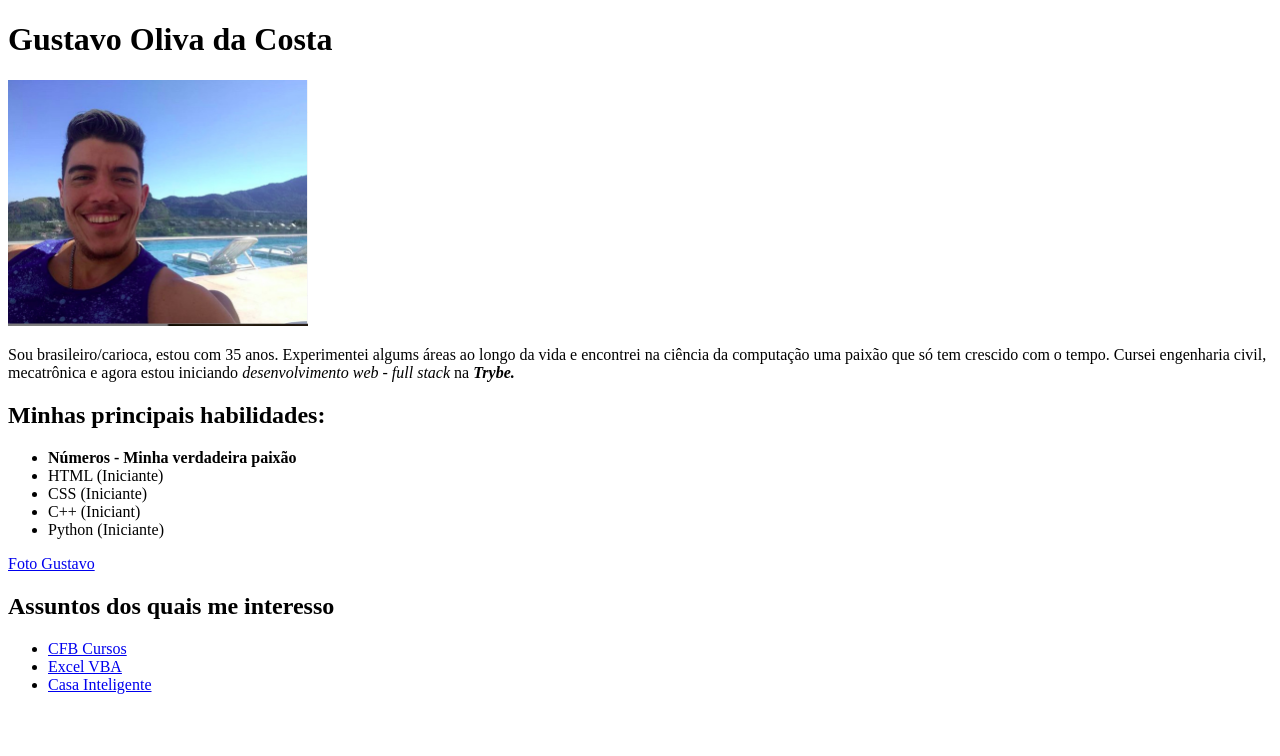
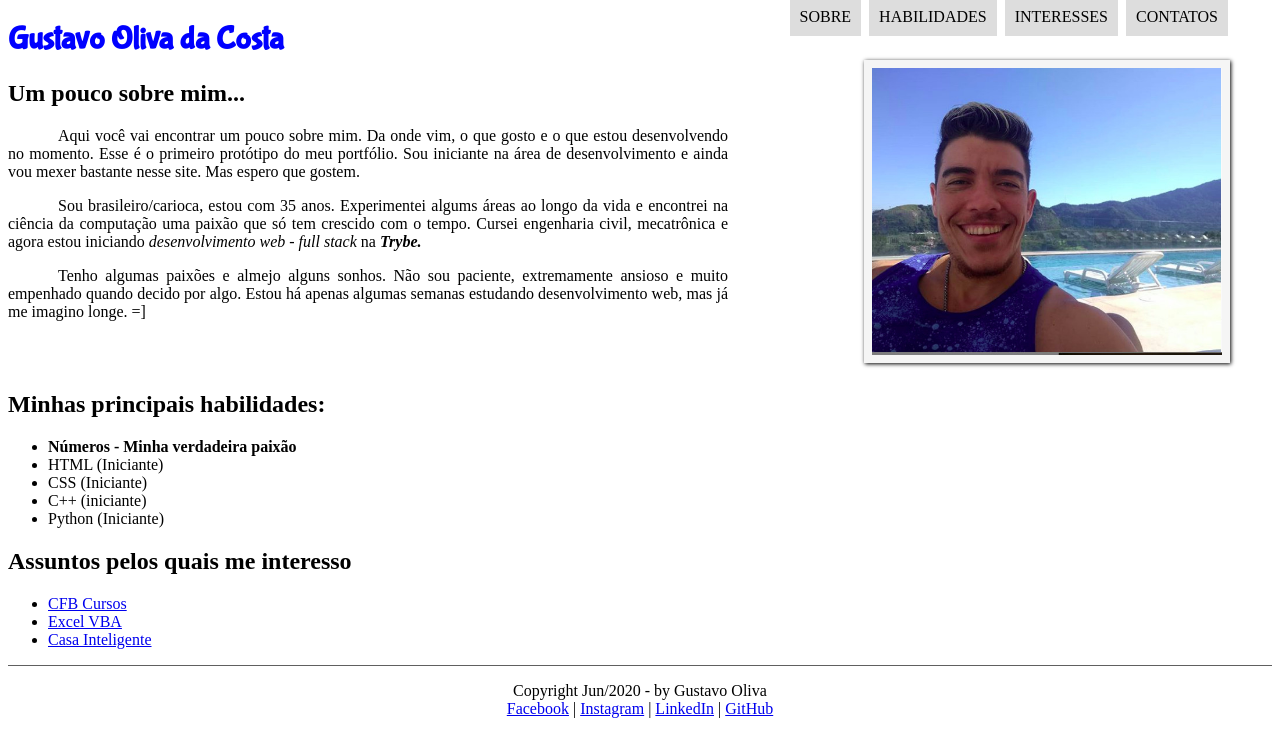
Before and after one commit to TGus17/gustavo-oliva-github-io, a plain HTML site: page index.html in a window 1280 px wide. Drawn offline with Linux system fonts and the light colour scheme.

Commit message:
Estilizando um pouco com css

```diff
--- a/estilo.css
+++ b/estilo.css
@@ -0,0 +1,69 @@
+@charset "UTF-8";
+@import url('https://fonts.googleapis.com/css2?family=Bubblegum+Sans&display=swap');
+
+/* Formatação do Cabeçalho */
+header#cabecalho {
+    height: 350px;
+    display: block;
+    width: 720px;
+}
+
+header#cabecalho h1 {
+    font-family: 'Bubblegum Sans', cursive;
+    color: blue;
+}
+
+header#cabecalho p {
+    text-indent: 50px;
+    text-align: justify;
+}
+
+/* Formatação da Foto */
+header#cabecalho img#foto {
+    position: absolute;
+    top: 60px;
+    right: 50px;
+    border: 8px solid whitesmoke;
+    box-shadow: 1px 1px 4px;
+}
+
+/* Formatação do Menu */
+nav#menu {
+    display: block;
+}
+
+nav#menu h2 {
+    display: none;
+}
+
+nav#menu ul {
+    list-style: none;
+    text-transform: uppercase;
+    position: absolute;
+    top: -20px;
+    right: 50px;
+}
+
+nav#menu li {
+    display: inline-block;
+    background-color: #dddddd;
+    padding: 10px;
+    margin: 2px;
+    transition: background-color 1s;
+}
+
+nav#menu li:hover {
+    background-color: #606060;
+}
+nav#menu a {
+    color: black;
+    text-decoration: none;
+}
+nav#menu a:hover {
+    color: #ffffff;
+}
+
+footer#rodape {
+    display: block;
+    text-align: center;
+    border-top: 1px solid #606060;
--- a/index.html
+++ b/index.html
@@ -5,30 +5,52 @@
     <meta charset="UTF-8">
     <meta name="viewport" content="width=device-width, initial-scale=1.0">
     <title>Portfolio Web - Gustavo</title>
+    <link href="estilo.css" rel="stylesheet">
 </head>
 
 <body>
-    <h1>Gustavo Oliva da Costa</h1>
-    <img id="foto" src="gustavo.jpg" alt="gustavo em um dia ensolarado" width="300px"/>
-    <p>Sou brasileiro/carioca, estou com 35 anos. Experimentei algums áreas ao longo da vida e encontrei na ciência da computação uma paixão que só tem crescido com o tempo. Cursei engenharia civil, mecatrônica e agora estou iniciando <i>desenvolvimento web - full stack </i>na <i><b>Trybe.</b></i></p>
+    <header id="cabecalho">
+        <h1>Gustavo Oliva da Costa</h1>
+        <h2 id="sobre">Um pouco sobre mim...</h2>
 
-    <h2>Minhas principais habilidades:</h2>
+        <img id="foto" src="gustavo.jpg" alt="gustavo em um dia ensolarado" width="350px"/>
+
+        <p>Aqui você vai encontrar um pouco sobre mim. Da onde vim, o que gosto e o que estou desenvolvendo no momento. Esse é o primeiro protótipo do meu portfólio. Sou iniciante na área de desenvolvimento e ainda vou mexer bastante nesse site. Mas espero que gostem.</p>
+        <p>Sou brasileiro/carioca, estou com 35 anos. Experimentei algums áreas ao longo da vida e encontrei na ciência da computação uma paixão que só tem crescido com o tempo. Cursei engenharia civil, mecatrônica e agora estou iniciando <i>desenvolvimento web - full stack </i>na <i><b>Trybe.</b></i></p>
+        <p>Tenho algumas paixões e almejo alguns sonhos. Não sou paciente, extremamente ansioso e muito empenhado quando decido por algo. Estou há apenas algumas semanas estudando desenvolvimento web, mas já me imagino longe. =]</p>
+    </header>
+
+    <nav id="menu">
+        <h2>Menu de navegação</h2>
+            <ul>
+                <li><a href="#sobre">Sobre</a></li>
+                    <li><a href="#habil">Habilidades</a></li>
+                    <li><a href="#interesses">Interesses</a></li>
+                    <li><a href="#rodape">Contatos</a></li>
+            </ul>
+    </nav>
+
+    <h2 id="habil">Minhas principais habilidades:</h2>
         <ul>
             <lI><a href=></a><strong>Números - Minha verdadeira paixão</strong></lI>
             <li><a href=></a>HTML (Iniciante)</li>
             <li><a href=></a>CSS (Iniciante)</li>
-            <li><a href=></a>C++ (Iniciant)</li>
+            <li><a href=></a>C++ (iniciante)</li>
             <li><a href=></a>Python (Iniciante)</li>
         </ul>
 
-    <a href="#foto">Foto Gustavo</a>
-
-    <h2>Assuntos dos quais me interesso</h2>
+    <h2 id="interesses">Assuntos pelos quais me interesso</h2>
         <ul>
             <li><a href="https://www.youtube.com/channel/UCqHIWCQSq0yeE-1nbcRnt2w" target="_blank">CFB Cursos</a></li>
             <li><a href="https://www.youtube.com/channel/UCx8AQ8ml4KXATZJbNBeLAkg" target="_blank">Excel VBA</a></li>
             <li><a href="https://www.youtube.com/channel/UCJVNMCRyqNf2ETPbLNoWp8A" target="_blank">Casa Inteligente</a></li>
         </ul>
 
+    <footer id="rodape">
+        <p>Copyright Jun/2020 - by Gustavo Oliva<br>
+        <a href="https://www.facebook.com/gustavo.oliva.923724?ref=bookmarks"target="_blank">Facebook</a> |
+        <a href="https://www.instagram.com/guga_oliva" target="_blank">Instagram</a> | <a href="https://www.linkedin.com/in/tgus17/" target="_blank">LinkedIn</a> | <a href="https://github.com/TGus17" target="_blank">GitHub</a></p>
+    </footer>
+
 </body>
 </html>
```
